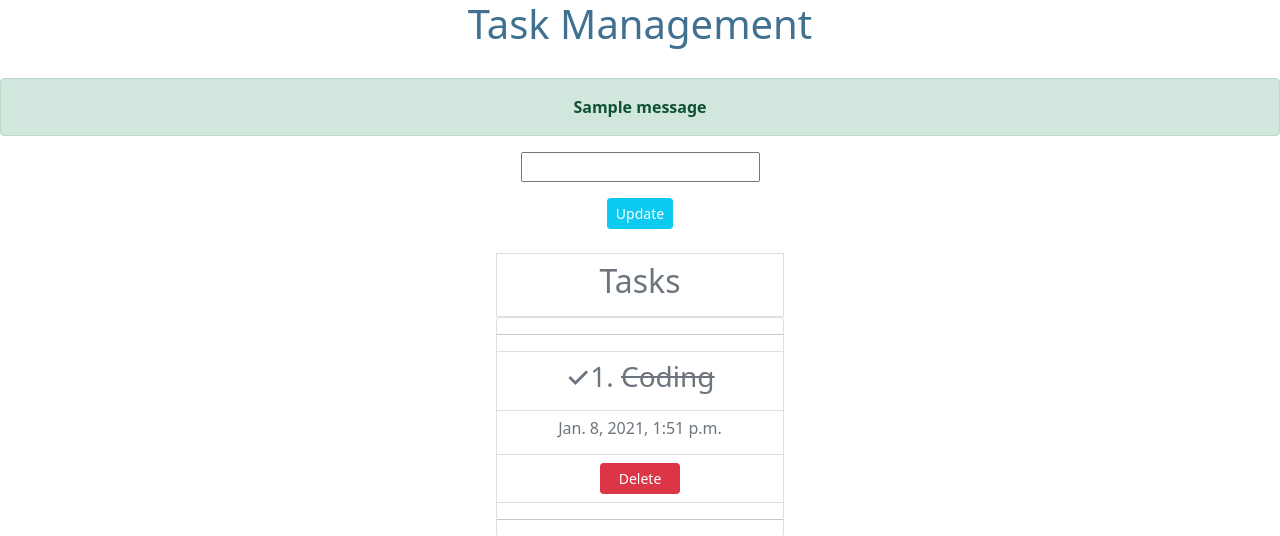
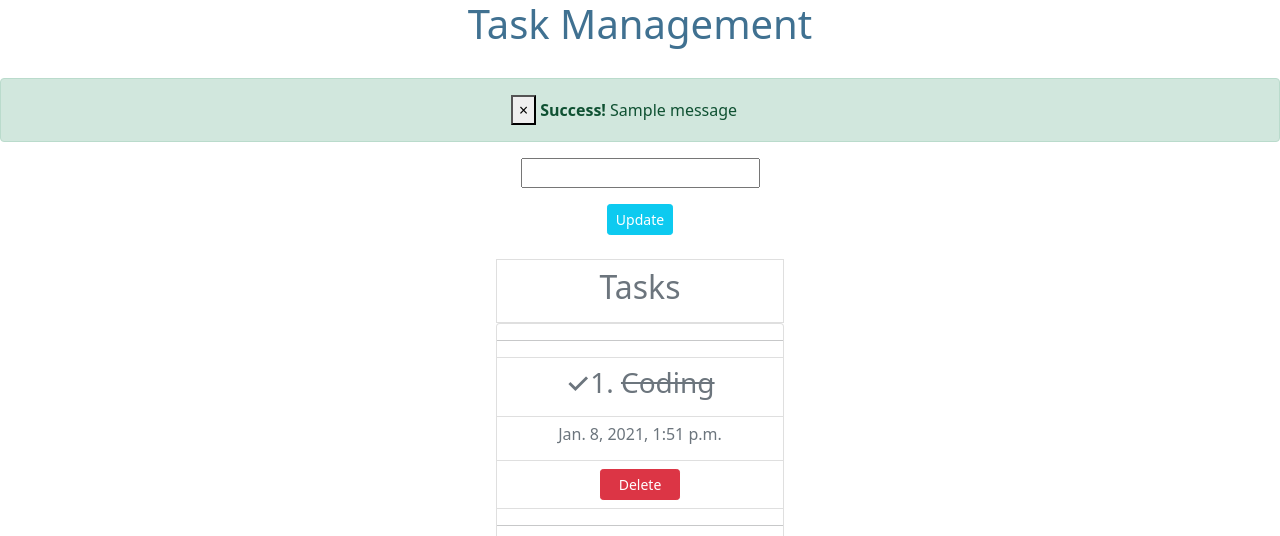
Before and after one commit to obaid147/TaskManagement, a Django app: page / in a window 1280 px wide. Shown: the top 536 px of the page. Run offline with Django 3.2, Linux system fonts and the light colour scheme; data comes from the database, SQL or seed files in the repository; one stand-in notice (Sample message) is shown; some libraries are stand-ins or nearby versions.

Commit message:
custom message with close icon added

```diff
--- a/TaskManagement/TaskApp/templates/TaskApp/index.html
+++ b/TaskManagement/TaskApp/templates/TaskApp/index.html
@@ -28,12 +28,14 @@
         TASK-MANAGEMENT
     {% endif %}
 
+{% comment %} Custom messages {% endcomment %}
 {% if messages %}
-    {% for message in messages %}
-        <div class="alert alert-{{ message.tags }}">
-        <strong>{{ message }}</strong>
+      {% for message in messages %}
+      <div class="alert alert-{{ message.tags }} alert-dismissible text-center" role="alert">
+          <button type="button" class="close" data-dismiss="alert" aria-label="Close"><span aria-hidden="true">&times;</span></button>
+    <strong>{% if message.level == DEFAULT_MESSAGE_LEVELS.ERROR %}Error{% else %}{{ message.tags|title }}{% endif %}!</strong> {{ message }}
       </div>
-    {% endfor %}
+      {% endfor %}
 {% endif %}
 
 {% comment %} form here {% endcomment %}
```
